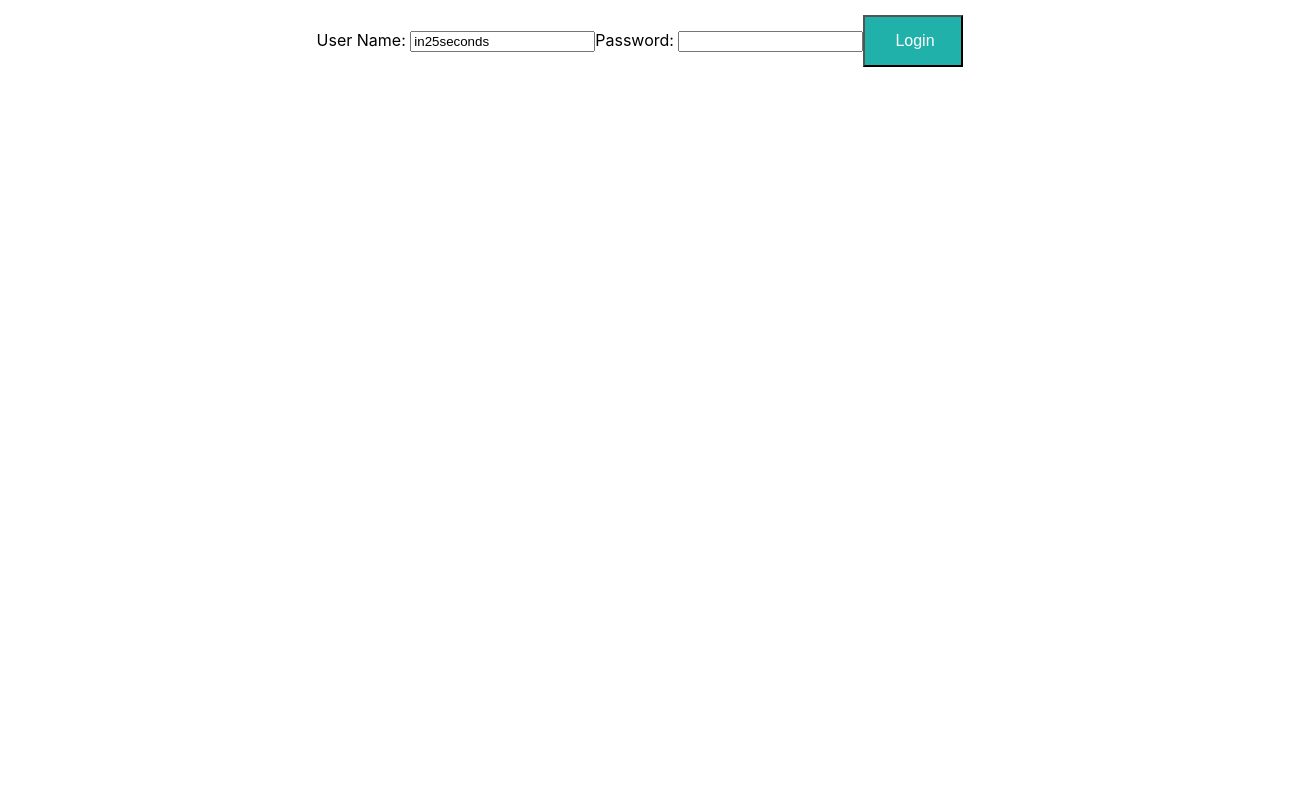
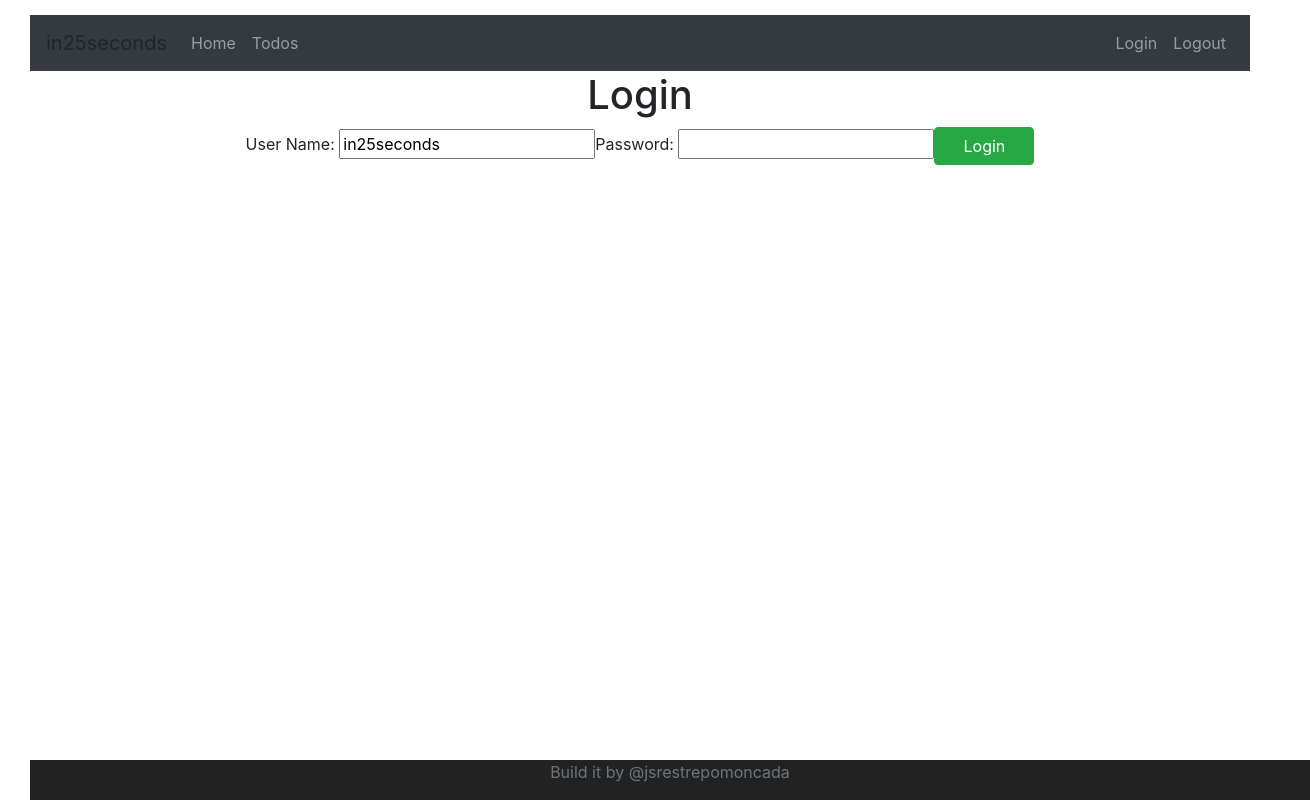
Before and after one commit to jsrestrepom/reactjs-base-app, a React (Create React App) app in the folder todo-app/: page / in a window 1280 px wide. Shown: the whole page, 1310 px wide, since content can reach past the window. Built offline with nearby package versions, Linux system fonts and the light colour scheme.

Commit message:
Adding some good-looking to the app with Bootstrap. Creating the Header, Footer and Logout components.

```diff
--- a/todo-app/src/App.css
+++ b/todo-app/src/App.css
@@ -1,3 +1,11 @@
+.footer {
+  position: absolute;
+  bottom: 0;
+  width: 100%;
+  height: 40px;
+  background-color: #222222;
+}
+
 .App {
   text-align: center;
 }
--- a/todo-app/src/App.js
+++ b/todo-app/src/App.js
@@ -4,6 +4,8 @@
 import Counter from './components/counter/Counter';
 import TodoApp from './components/todo/TodoApp';
 import './App.css';
+import './bootstrap.css';
+
 
 class App extends Component {
   render() {
--- /dev/null
+++ b/todo-app/src/bootstrap.css
@@ -0,0 +1 @@
+@import url(https://unpkg.com/bootstrap@4.1.0/dist/css/bootstrap.min.css);
--- a/todo-app/src/components/todo/TodoApp.jsx
+++ b/todo-app/src/components/todo/TodoApp.jsx
@@ -7,15 +7,48 @@
     return (
       <div className="TodoApp">
         <Router>
+          <HeaderComponent />
           <Switch>
             <Route path="/" exact component={ LoginComponent } />
             <Route path="/login" component={ LoginComponent } />
+            <Route path="/logout" component={ LogoutComponent } />
             <Route path="/welcome/:name" component={ WelcomeComponent } />
             <Route path="/todos" component={ ListTodosComponent } />
             <Route component={ ErrorComponent } />
           </Switch>
         </Router>
+        <FooterComponent />
       </div>
+    );
+  }
+}
+
+class HeaderComponent extends Component {
+  render() {
+    return (
+      <header>
+        <nav className="navbar navbar-expand-md navbar-dark bg-dark">
+          <div><a className="navbar-brand">in25seconds</a></div>
+          <ul className="navbar-nav">
+            <li><Link className="nav-link" to="/welcome/username">Home</Link></li>
+            <li><Link className="nav-link" to="/todos">Todos</Link></li>
+          </ul>
+          <ul className="navbar-nav navbar-collapse justify-content-end">
+            <li><Link className="nav-link" to="/login">Login</Link></li>
+            <li><Link className="nav-link" to="/logout">Logout</Link></li>
+          </ul>
+        </nav>
+      </header>
+    );
+  }
+}
+
+class FooterComponent extends Component {
+  render() {
+    return (
+      <footer className="footer">
+        <span className="text-muted">Build it by @jsrestrepomoncada</span>
+      </footer>
     );
   }
 }
@@ -23,9 +56,12 @@
 class WelcomeComponent extends Component {
   render() {
     return (
-      <div>
+      <>
+        <h1>Welcome!</h1>
+        <div className="container">
           Welcome { this.props.match.params.name }. Yu can manage your todos <Link to="/todos">here</Link>.
         </div>
+      </>
     );
   }
 }
@@ -56,10 +92,10 @@
     return (
       <div>
         <h1>List Todos</h1>
-        <table>
+        <div className="container">
+          <table className="table">
             <thead>
               <tr>
-              <th>id</th>
                 <th>Description</th>
                 <th>Is Completed?</th>
                 <th>Target Date</th>
@@ -69,7 +105,6 @@
               { this.state.todos.map(todo => {
                 return (
                   <tr key={ todo.id }>
-                  <td>{ todo.id }</td>
                     <td>{ todo.description }</td>
                     <td>{ todo.done.toString() }</td>
                     <td>{ todo.targetDate.toString() }</td>
@@ -79,12 +114,26 @@
             </tbody>
           </table>
         </div>
+      </div>
     );
   }
 }
 
 function ErrorComponent() {
   return <div>An Error Ocurred. I don't know what to do! Contact support at once.</div>
+}
+
+class LogoutComponent extends Component {
+  render() {
+    return (
+      <>
+        <h1>You are logged out</h1>
+        <div className="container">
+          Thank You For Using Our Application.
+        </div>
+      </>
+    );
+  }
 }
 
 class LoginComponent extends Component {
@@ -111,21 +160,31 @@
   }
 
   loginClicked() {
+    if (this.state.password.length === 0) {
       this.setState({
         hasLoginFailed: true,
+        showSuccessMessage: false,
+      });
+    } else {
+      this.setState({
+        hasLoginFailed: false,
         showSuccessMessage: true,
       });
       this.props.history.push(`/welcome/${this.state.username}`);
+    }
   }
 
   render() {
     return (
       <>
+        <h1>Login</h1>
+        <div className="container">
           { this.state.hasLoginFailed && <ShowInvalidCredentialMessage /> }
           { this.state.showSuccessMessage && <ShowLoginSuccessMessage /> }
           User Name: <input type="text" name="username" value={ this.state.username } onChange={ this.handleChange } />
           Password: <input type="password" name="password" value={ this.state.password } onChange={ this.handleChange } />
-        <button onClick={ this.loginClicked }>Login</button>
+          <button className="btn btn-success" onClick={ this.loginClicked }>Login</button>
+        </div>
       </>
     );
   }
@@ -133,7 +192,7 @@
 }
 
 function ShowInvalidCredentialMessage() {
-  return <div>Invalid Credentials</div>;
+  return <div className="alert alert-warning" >Invalid Credentials</div>;
 }
 
 function ShowLoginSuccessMessage() {
```
Lines whose indentation alone changed are shown as unchanged.
